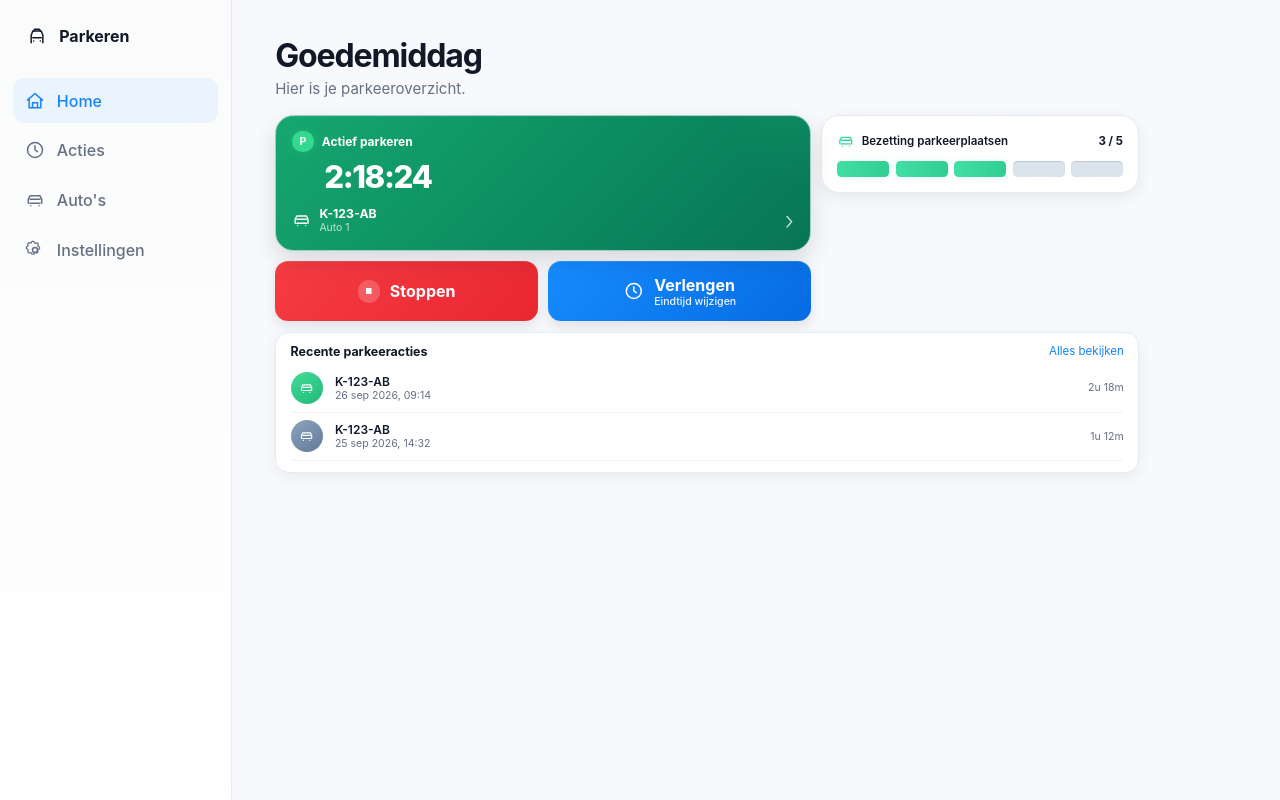
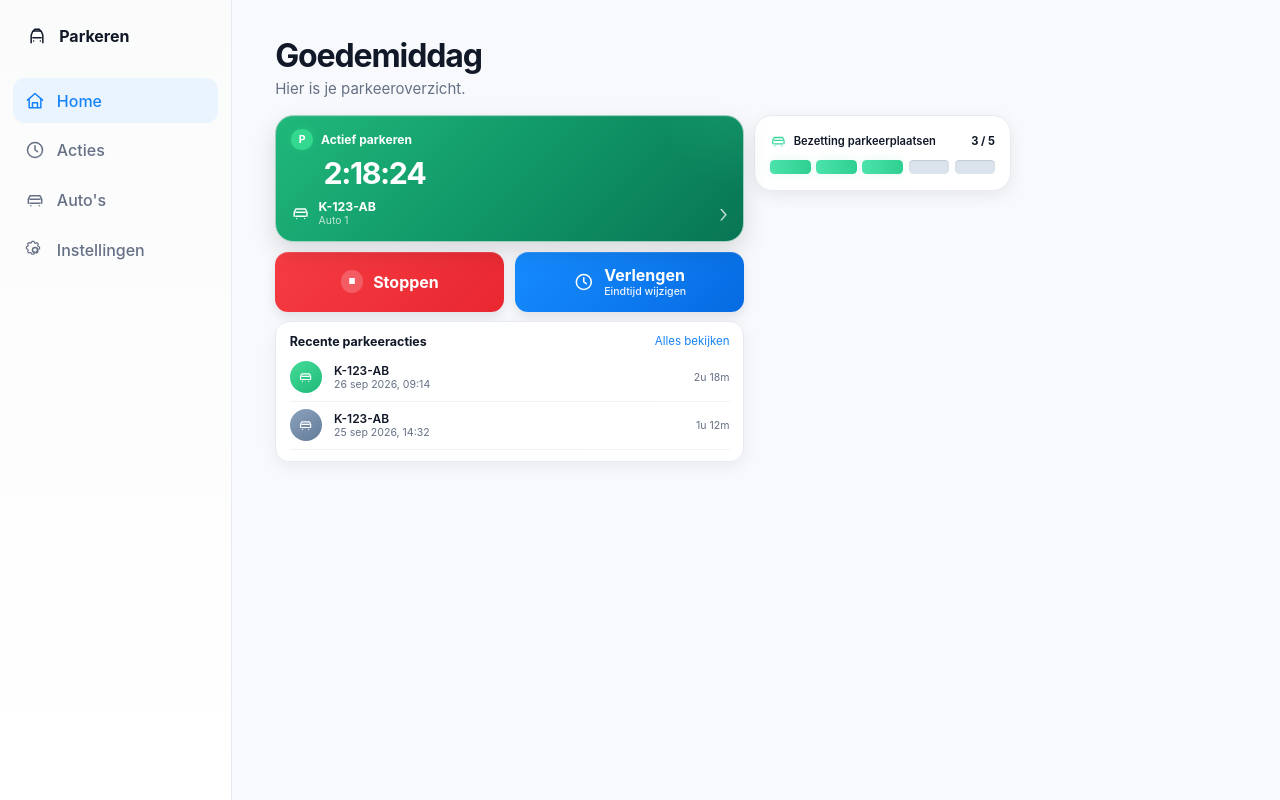
Before and after one commit to VanHinthem/Parkeren, a React (Vite) app in the folder src/Parkeren.Web/: page / in a window 1280 px wide. Built offline with nearby package versions, Linux system fonts and the light colour scheme.

Commit message:
style: final phase 1 fidelity polish

```diff
--- a/src/Parkeren.Web/src/components/ActiveVisitCard.css
+++ b/src/Parkeren.Web/src/components/ActiveVisitCard.css
@@ -1 +1 @@
-.visit-card{position:relative;overflow:hidden;border:1px solid color-mix(in srgb,var(--color-success) 34%,var(--color-border));border-radius:var(--radius-lg);padding:.95rem 1rem;background:linear-gradient(135deg,#08704f 0%,#075c46 52%,#064c3d 100%);box-shadow:inset 0 1px 0 rgb(255 255 255/5%),0 10px 24px rgb(0 0 0/13%);color:#fff}.visit-card:after{content:"";position:absolute;width:13rem;height:13rem;right:-7rem;top:-8rem;border-radius:50%;background:radial-gradient(circle,rgb(38 220 145/12%),transparent 67%);pointer-events:none}.visit-card__status{display:flex;align-items:center;gap:.5rem;font-size:.75rem}.visit-card__status>span{display:grid;place-items:center;width:1.35rem;height:1.35rem;border-radius:50%;background:#34d98f;color:white;font-size:.66rem;font-weight:750;box-shadow:0 0 10px rgb(52 217 143/35%)}.visit-card__time{margin:.62rem 0 .72rem 2rem;font-size:1.95rem;line-height:1;font-weight:760;letter-spacing:-.045em}.visit-card__bottom{display:flex;align-items:center;justify-content:space-between}.visit-card__bottom>div{display:flex;align-items:center;gap:.5rem}.visit-card__bottom svg{width:1.2rem}.visit-card__bottom span{display:grid}.visit-card__bottom strong{font-size:.77rem;font-weight:650}.visit-card__bottom small{font-size:.65rem;color:rgb(255 255 255/72%)}.visit-card__bottom b{font-size:1.55rem;font-weight:350;color:rgb(255 255 255/75%)}:root[data-theme="light"] .visit-card{background:linear-gradient(135deg,#16a76f,#0c8c61 55%,#087554);color:#fff}
+.visit-card{position:relative;overflow:hidden;border:1px solid color-mix(in srgb,var(--color-success) 34%,var(--color-border));border-radius:var(--radius-lg);padding:.82rem .95rem;background:linear-gradient(135deg,#11835d 0%,#086a50 48%,#04513f 100%);box-shadow:inset 0 1px 0 rgb(255 255 255/7%),0 10px 24px rgb(0 0 0/13%);color:#fff}.visit-card:after{content:"";position:absolute;width:13rem;height:13rem;right:-7rem;top:-8rem;border-radius:50%;background:radial-gradient(circle,rgb(69 235 169/16%),transparent 67%);pointer-events:none}.visit-card__status{display:flex;align-items:center;gap:.5rem;font-size:.75rem}.visit-card__status>span{display:grid;place-items:center;width:1.35rem;height:1.35rem;border-radius:50%;background:#34d98f;color:#fff;font-size:.66rem;font-weight:750;box-shadow:0 0 10px rgb(52 217 143/35%)}.visit-card__time{margin:.48rem 0 .58rem 2rem;font-size:1.9rem;line-height:1;font-weight:740;letter-spacing:-.045em}.visit-card__bottom{display:flex;align-items:center;justify-content:space-between}.visit-card__bottom>div{display:flex;align-items:center;gap:.5rem}.visit-card__bottom svg{width:1.2rem}.visit-card__bottom span{display:grid}.visit-card__bottom strong{font-size:.77rem;font-weight:650}.visit-card__bottom small{font-size:.65rem;color:rgb(255 255 255/72%)}.visit-card__bottom b{font-size:1.55rem;font-weight:350;color:rgb(255 255 255/75%)}:root[data-theme="light"] .visit-card{background:linear-gradient(135deg,#20b87b,#109667 52%,#087554);color:#fff}
--- a/src/Parkeren.Web/src/components/CapacityIndicator.css
+++ b/src/Parkeren.Web/src/components/CapacityIndicator.css
@@ -1 +1 @@
-.capacity{display:grid;gap:.65rem}.capacity__heading{display:grid;grid-template-columns:auto 1fr auto;align-items:center;gap:.42rem;font-size:.72rem}.capacity__heading strong{font-weight:620}.capacity__heading svg{width:1.1rem;color:#35d79a}.capacity__heading span{font-weight:750}.capacity__slots{display:grid;grid-template-columns:repeat(5,1fr);gap:.4rem}.capacity__slots i{height:1rem;border-radius:.28rem;background:#21384e;box-shadow:inset 0 1px 1px rgb(0 0 0/12%)}.capacity__slots i.used{background:linear-gradient(90deg,#42dfa5,#31ce91);box-shadow:0 0 10px rgb(55 214 155/10%)}:root[data-theme="light"] .capacity__slots i:not(.used){background:#dbe4ed}
+.capacity{display:grid;gap:.58rem}.capacity__heading{display:grid;grid-template-columns:auto 1fr auto;align-items:center;gap:.42rem;font-size:.7rem}.capacity__heading strong{font-weight:620}.capacity__heading svg{width:1.05rem;color:#35d79a}.capacity__heading span{font-weight:750}.capacity__slots{display:grid;grid-template-columns:repeat(5,1fr);gap:.36rem}.capacity__slots i{height:.9rem;border-radius:.28rem;background:#21384e;box-shadow:inset 0 1px 1px rgb(0 0 0/12%)}.capacity__slots i.used{background:linear-gradient(90deg,#4be3ab,#2fcf91);box-shadow:0 0 10px rgb(55 214 155/12%)}:root[data-theme="light"] .capacity__slots i:not(.used){background:#dbe4ed}
--- a/src/Parkeren.Web/src/dashboard.css
+++ b/src/Parkeren.Web/src/dashboard.css
@@ -1 +1 @@
-.dashboard{display:grid;gap:.65rem;max-width:24.5rem}@media(min-width:800px){.page{max-width:58rem}.dashboard{max-width:54rem;grid-template-columns:minmax(20rem,1.6fr) minmax(13rem,.95fr);align-items:start}.dashboard>.visit-card{grid-column:1}.dashboard>.visit-actions{grid-column:1}.dashboard>.card{grid-column:2;grid-row:1}.dashboard>.recent{grid-column:1/-1;padding:.72rem .9rem;background:linear-gradient(145deg,color-mix(in srgb,var(--color-surface) 98%,var(--color-primary-soft)),var(--color-surface));border:1px solid var(--color-border);border-radius:var(--radius-md);box-shadow:0 5px 16px rgb(0 0 0/6%)}}
+.dashboard{display:grid;gap:.62rem;max-width:24.5rem}@media(min-width:800px){.page{max-width:50rem}.dashboard{max-width:46rem;grid-template-columns:minmax(20rem,1.55fr) minmax(12rem,.85fr);align-items:start}.dashboard>.visit-card{grid-column:1}.dashboard>.visit-actions{grid-column:1}.dashboard>.card{grid-column:2;grid-row:1}.dashboard>.recent{grid-column:1;grid-row:3;padding:.7rem .85rem;background:linear-gradient(145deg,color-mix(in srgb,var(--color-surface) 98%,var(--color-primary-soft)),var(--color-surface));border:1px solid var(--color-border);border-radius:var(--radius-md);box-shadow:0 5px 16px rgb(0 0 0/6%)}}
```
